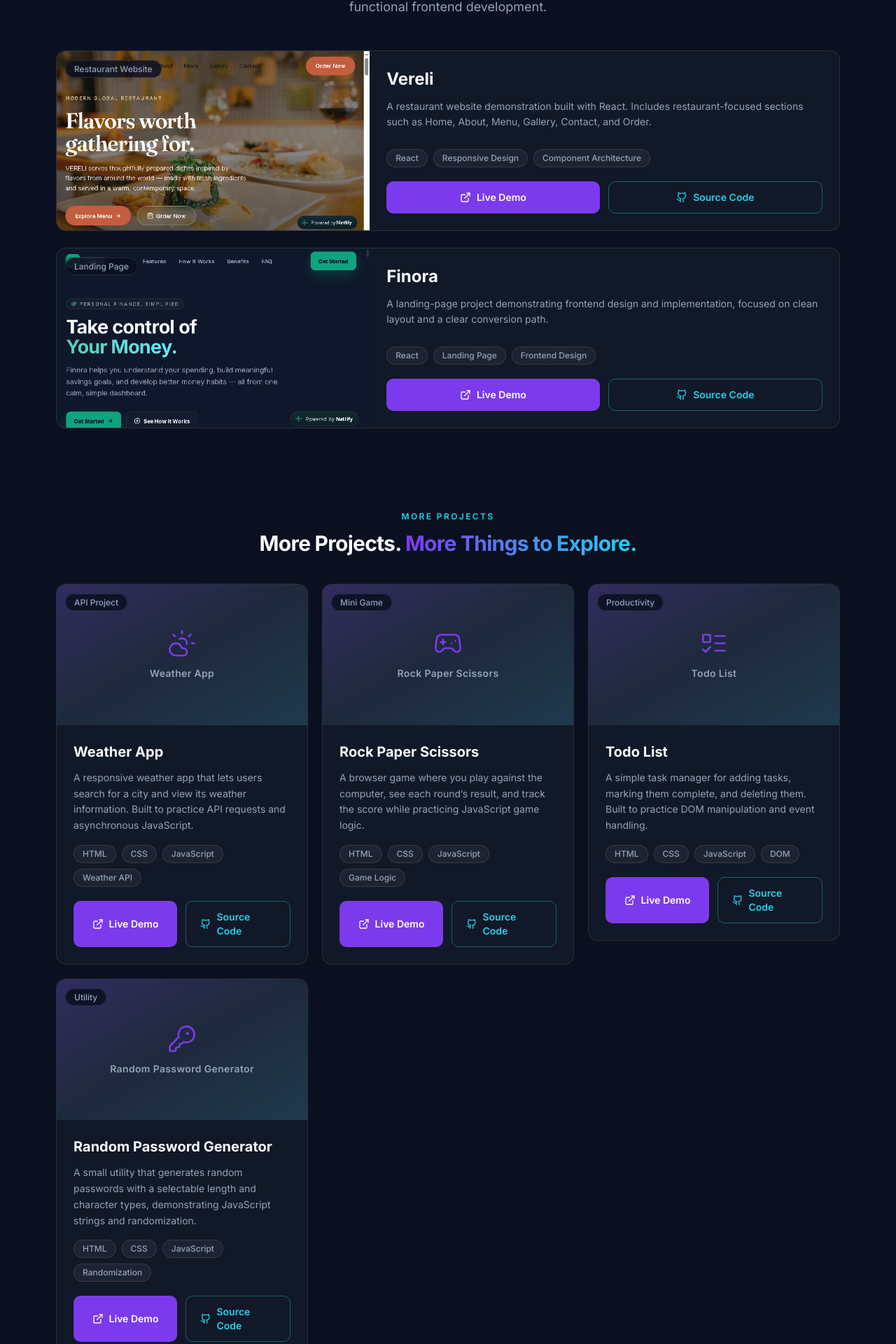
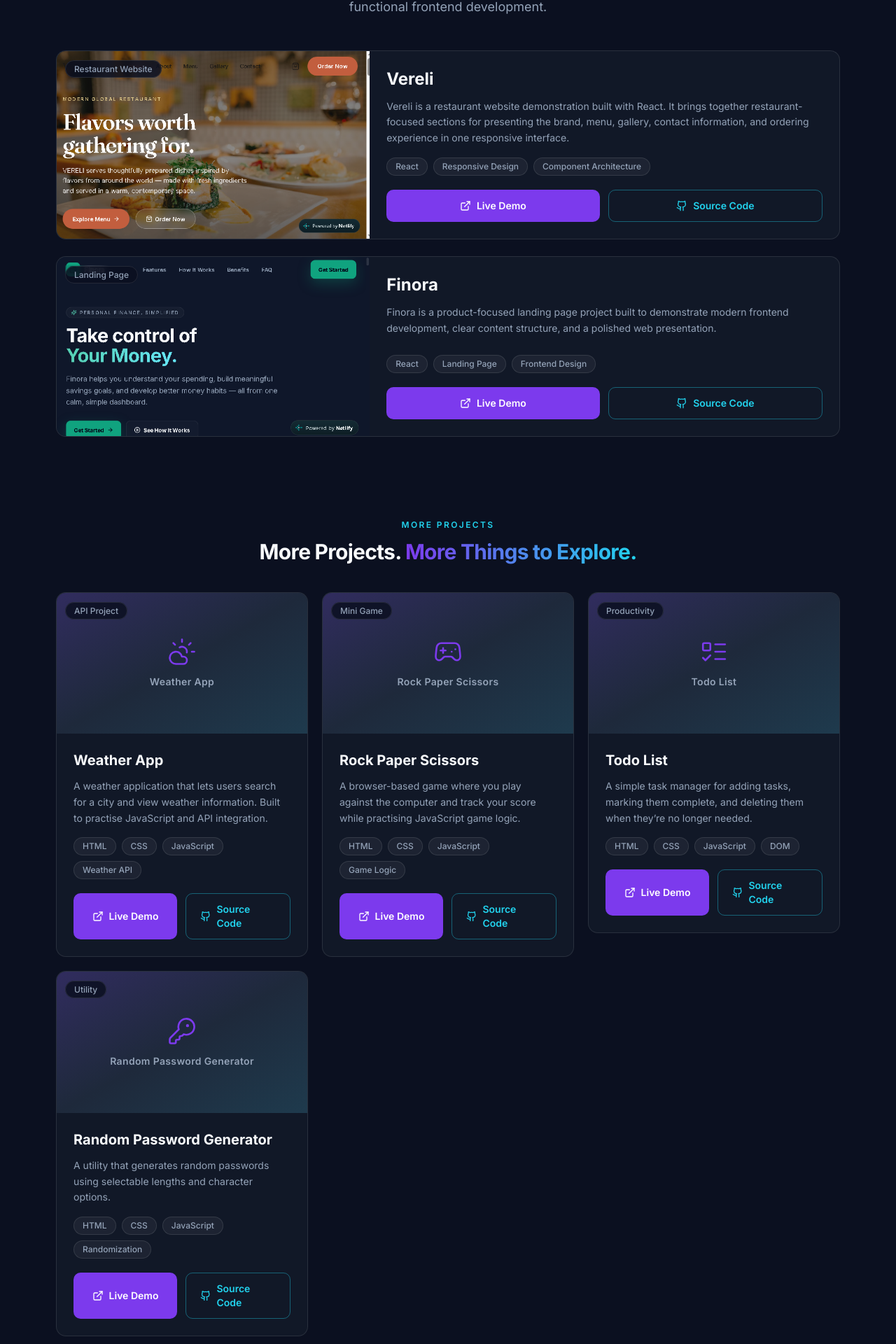
Before and after one commit to nasirabubakar-dev/NasirWorld, a React (Vite) app: page / in a window 1280 px wide. Shown: the part 3229-5149 px from the top of the page at 70% size. Built offline with nearby package versions, Linux system fonts and the light colour scheme.

Commit message:
Refresh NasirWorld project descriptions

```diff
--- a/src/data/projects.js
+++ b/src/data/projects.js
@@ -7,7 +7,7 @@ export const featuredProjects = [
     name: 'Vereli',
     img: vereliScreenshot,
     description:
-      'A restaurant website demonstration built with React. Includes restaurant-focused sections such as Home, About, Menu, Gallery, Contact, and Order.',
+      'Vereli is a restaurant website demonstration built with React. It brings together restaurant-focused sections for presenting the brand, menu, gallery, contact information, and ordering experience in one responsive interface.',
     tags: ['React', 'Responsive Design', 'Component Architecture'],
     liveDemo: 'https://vereli.netlify.app',
     sourceCode: 'https://github.com/nasirabubakar-dev/vereli',
@@ -18,7 +18,7 @@ export const featuredProjects = [
     name: 'Finora',
     img: finoraScreenshot,
     description:
-      'A landing-page project demonstrating frontend design and implementation, focused on clean layout and a clear conversion path.',
+      'Finora is a product-focused landing page project built to demonstrate modern frontend development, clear content structure, and a polished web presentation.',
     tags: ['React', 'Landing Page', 'Frontend Design'],
     liveDemo: 'https://finora-landing-page.netlify.app',
     sourceCode: 'https://github.com/nasirabubakar-dev/Finora',
@@ -31,7 +31,7 @@ export const additionalProjects = [
     id: 'weather-app',
     name: 'Weather App',
     description:
-      'A responsive weather app that lets users search for a city and view its weather information. Built to practice API requests and asynchronous JavaScript.',
+      'A weather application that lets users search for a city and view weather information. Built to practise JavaScript and API integration.',
     tags: ['HTML', 'CSS', 'JavaScript', 'Weather API'],
     liveDemo: 'https://weather-app-nasir.netlify.app',
     sourceCode: 'https://github.com/nasirabubakar-dev/weather-app',
@@ -42,7 +42,7 @@ export const additionalProjects = [
     id: 'rock-paper-scissors',
     name: 'Rock Paper Scissors',
     description:
-      'A browser game where you play against the computer, see each round’s result, and track the score while practicing JavaScript game logic.',
+      'A browser-based game where you play against the computer and track your score while practising JavaScript game logic.',
     tags: ['HTML', 'CSS', 'JavaScript', 'Game Logic'],
     liveDemo: 'https://rps-game-nasir.netlify.app',
     sourceCode: 'https://github.com/nasirabubakar-dev/rock-paper-scissors',
@@ -53,7 +53,7 @@ export const additionalProjects = [
     id: 'todo-list',
     name: 'Todo List',
     description:
-      'A simple task manager for adding tasks, marking them complete, and deleting them. Built to practice DOM manipulation and event handling.',
+      'A simple task manager for adding tasks, marking them complete, and deleting them when they’re no longer needed.',
     tags: ['HTML', 'CSS', 'JavaScript', 'DOM'],
     liveDemo: 'https://todo-list-nasir.netlify.app',
     sourceCode: 'https://github.com/nasirabubakar-dev/todo-list',
@@ -64,7 +64,7 @@ export const additionalProjects = [
     id: 'password-generator',
     name: 'Random Password Generator',
     description:
-      'A small utility that generates random passwords with a selectable length and character types, demonstrating JavaScript strings and randomization.',
+      'A utility that generates random passwords using selectable lengths and character options.',
     tags: ['HTML', 'CSS', 'JavaScript', 'Randomization'],
     liveDemo: 'https://password-generator-nasir.netlify.app',
     sourceCode: 'https://github.com/nasirabubakar-dev/password-generator',
```
